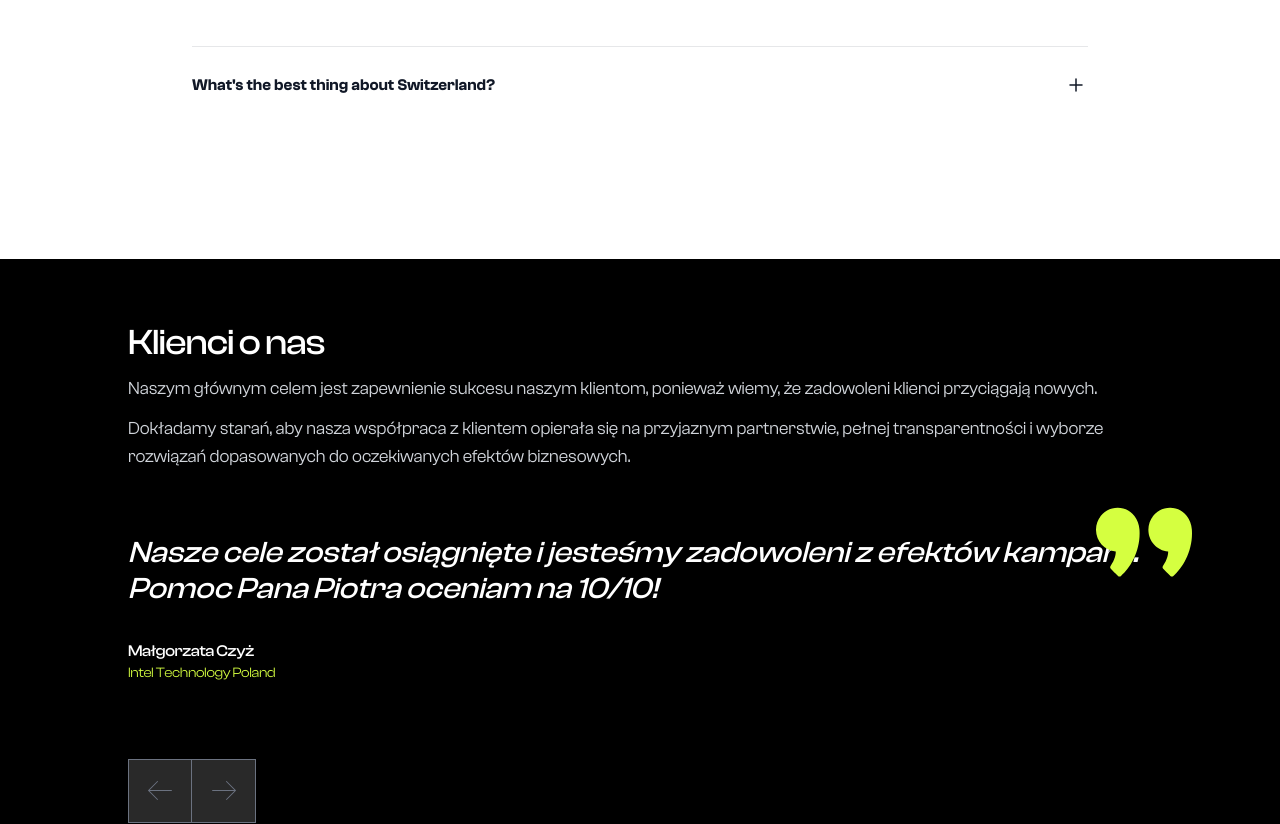
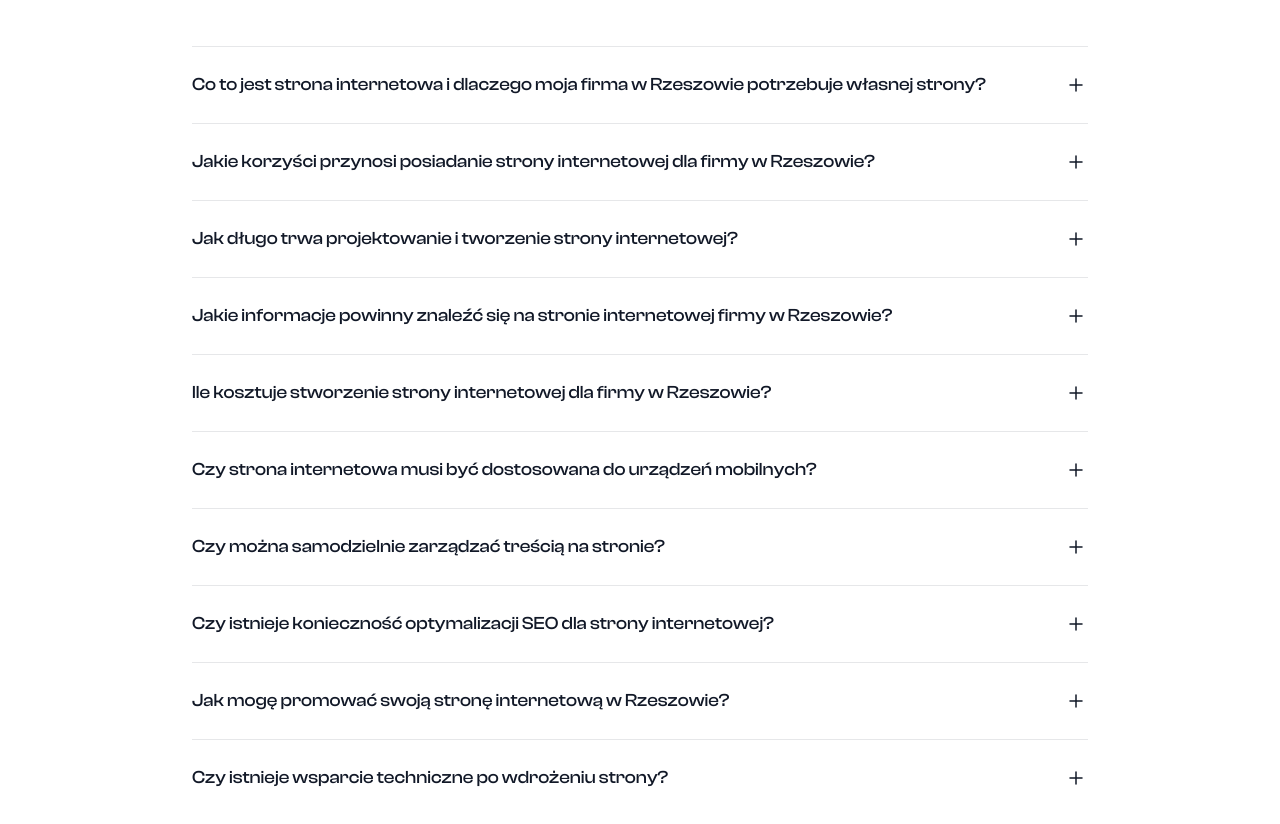
Before and after one commit to PGodzien/getpromo-nowa-strona, a Next.js app: page /strony-internetowe-rzeszow in a window 1280 px wide. Shown: the part 4564-5388 px from the top of the page. Built offline with nearby package versions, Linux system fonts and the light colour scheme.

Commit message:
Update faq.tsx

```diff
--- a/app/components/faq.tsx
+++ b/app/components/faq.tsx
@@ -4,11 +4,55 @@ import { MinusSmallIcon, PlusSmallIcon } from '@heroicons/react/24/outline'
 
 const faqs = [
     {
-    question: "What's the best thing about Switzerland?",
+        question: "Co to jest strona internetowa i dlaczego moja firma w Rzeszowie potrzebuje własnej strony?",
         answer:
-      "I don't know, but the flag is a big plus. Lorem ipsum dolor sit amet consectetur adipisicing elit. Quas cupiditate laboriosam fugiat.",
+            "Strona internetowa to witryna online, na której można prezentować swoją firmę, produkty lub usługi. Dla firm w Rzeszowie jest to ważne narzędzie, które pozwala dotrzeć do klientów online, budować świadomość marki i zwiększać dostępność informacji o firmie.",
     },
-  // More questions...
+    {
+        question: "Jakie korzyści przynosi posiadanie strony internetowej dla firmy w Rzeszowie?",
+        answer:
+            "Posiadanie strony internetowej pozwala na: zwiększenie widoczności firmy w Internecie, dostępność informacji 24/7 dla klientów, prezentację oferty, zdjęć produktów i opinii klientów, komunikację z klientami poprzez formularze kontaktowe, budowanie zaufania do firmy.",
+    },
+    {
+        question: "Jak długo trwa projektowanie i tworzenie strony internetowej?",
+        answer:
+            "Czas tworzenia strony internetowej zależy od jej skomplikowania. Prosty projekt może być gotowy ju w tydzień, podczas gdy bardziej zaawansowane strony mogą wymagać kilku miesięcy. Ważne jest, aby współpracować z agencją podczas tworzenia strony.",
+    },
+    {
+        question: "Jakie informacje powinny znaleźć się na stronie internetowej firmy w Rzeszowie?",
+        answer:
+            "Na stronie powinny być podane podstawowe informacje, takie jak nazwa firmy, adres, numer telefonu i godziny otwarcia. Warto także uwzględnić opis oferty, informacje o zespołu, galerię zdjęć, opinie klientów oraz formularz kontaktowy.",
+    },
+    {
+        question: "Ile kosztuje stworzenie strony internetowej dla firmy w Rzeszowie?",
+        answer:
+            "Koszty projektowania strony internetowej różnią się w zależności od jej rozmiaru i funkcjonalności. Koszt może wynosić od kilkuset złotych, w przypadku bardzo prostych stron, do kilkuset tysięcy złotych. Warto skonnsultować się ze specjalistą w zakresie technologii i rozwiązań, aby nie generować niepotrzebnych kosztów.",
+    },
+    {
+        question: "Czy strona internetowa musi być dostosowana do urządzeń mobilnych?",
+        answer:
+            "Tak, strona internetowa powinna być responsywna, czyli dostosowana do różnych urządzeń, w tym smartfonów i tabletów. To ważne, aby zapewnić użytkownikom wygodne przeglądanie strony na dowolnym urządzeniu.",
+    },
+    {
+        question: "Czy można samodzielnie zarządzać treścią na stronie?",
+        answer:
+            "Tak, jeżeli klient zdecyduje się na stronę, która jest oparta o system zarządzania treścią (CMS), to taka strona pozwala właścicielom na samodzielne dodawanie, edytowanie i usuwanie treści, takich jak artykuły, zdjęcia czy produkty.",
+    },
+    {
+        question: "Czy istnieje konieczność optymalizacji SEO dla strony internetowej?",
+        answer:
+            "Tak, optymalizacja SEO (Search Engine Optimization) pomaga zwiększyć widoczność strony w wynikach wyszukiwania Google. Jest to istotne, jeśli chcesz przyciągnąć więcej klientów online. Budowane przez nas strony uwzględniają dobre praktyki z obszaru pozycjonowania.",
+    },
+    {
+        question: "Jak mogę promować swoją stronę internetową w Rzeszowie?",
+        answer:
+            "Promocja strony internetowej może obejmować kampanie reklamowe w Internecie, działania na mediach społecznościowych, lokalne katalogi biznesowe oraz tradycyjne formy reklamy. Ważne jest także monitorowanie i analiza wyników działań promocyjnych.",
+    },
+    {
+        question: "Czy istnieje wsparcie techniczne po wdrożeniu strony?",
+        answer:
+            "Tak, oferujemy pełne wsparcie techniczne po wdrożeniu strony internetowej. Możesz podpisać umowę na utrzymanie strony oraz wsparcie w razie problemów technicznych.",
+    },
 ]
 
 export default function Faq() {
@@ -24,7 +68,7 @@ export default function Faq() {
                                     <>
                                         <dt>
                                             <Disclosure.Button className="flex w-full items-start justify-between text-left text-gray-900">
-                        <span className="text-base font-semibold leading-7">{faq.question}</span>
+                                                <span className="text-lg font-medium font-serif leading-7">{faq.question}</span>
                                                 <span className="ml-6 flex h-7 items-center">
                                                     {open ? (
                                                         <MinusSmallIcon className="h-6 w-6" aria-hidden="true" />
```
Lines whose indentation alone changed are shown as unchanged.
